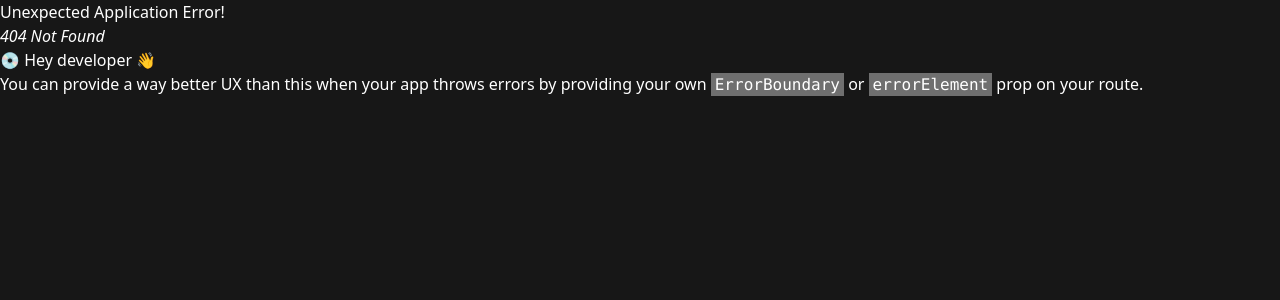
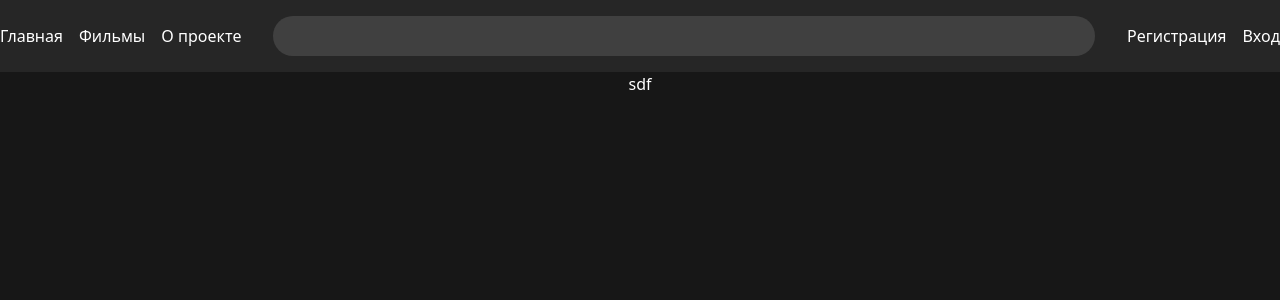
Before and after one commit to nesa402610/group__kinopoisk, a React (Create React App) app: page /profile in a window 1280 px wide. Before the commit this address had no page. Shown: the top 300 px of the page. Built offline with nearby package versions, Linux system fonts and the light colour scheme.

Commit message:
Страница профиля

```diff
--- a/src/components/header.jsx
+++ b/src/components/header.jsx
@@ -32,11 +32,9 @@ export function Header() {
                 </>
               )
               : (
-                <div>
-                  Профиль
-                  {' '}
-                  {id}
-                </div>
+                <Link to="profile">
+                  {`Профиль ${id}`}
+                </Link>
               )}
           </div>
         </div>
--- /dev/null
+++ b/src/pages/profile/profilePage.jsx
@@ -0,0 +1,7 @@
+export function ProfilePage() {
+  return (
+    <div>
+      sdf
+    </div>
+  )
+}
--- a/src/pages/router.jsx
+++ b/src/pages/router.jsx
@@ -6,6 +6,7 @@ import { SingIn } from './singIn'
 import { SingUp } from './singUp'
 import { Homepage } from './homepage/homePage'
 import { AboutPage } from './about/aboutPage'
+import { ProfilePage } from './profile/profilePage'
 
 export const router = createBrowserRouter(
   createRoutesFromElements(
@@ -15,6 +16,7 @@ export const router = createBrowserRouter(
       <Route path="signin" element={<SingIn />} />
       <Route path="signup" element={<SingUp />} />
       <Route path="about" element={<AboutPage />} />
+      <Route path="profile" element={<ProfilePage />} />
     </Route>,
   ),
 )
```
